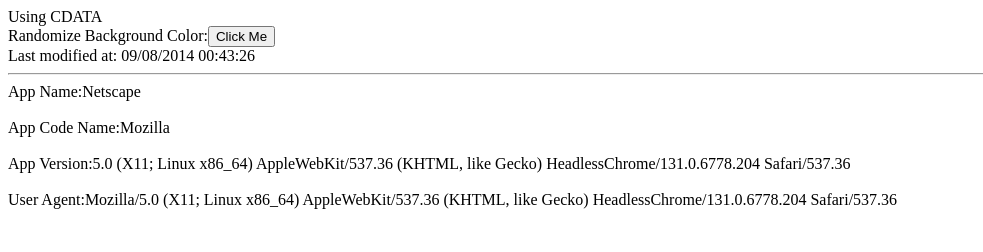
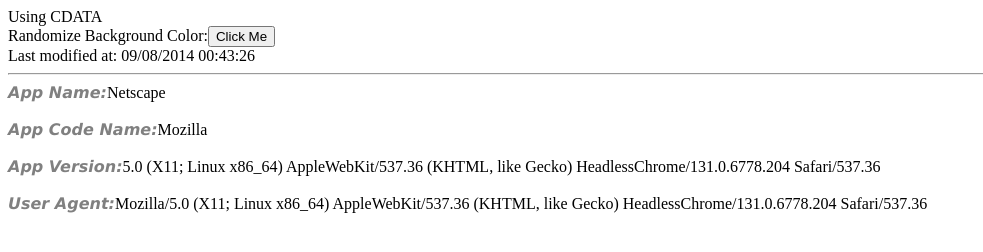
Before and after one commit to BrianKolowitz/infsci2560_samples, a plain HTML site: page public_html/week3/index.html in a window 1280 px wide. Shown: the whole page, without its empty margins (0-983 px from the left). Drawn offline with Linux system fonts and the light colour scheme.

Commit message:
add app.css under week 3

```diff
--- a/public_html/week3/app.css
+++ b/public_html/week3/app.css
@@ -1,9 +1,7 @@
-/*
-To change this license header, choose License Headers in Project Properties.
-To change this template file, choose Tools | Templates
-and open the template in the editor.
-*/
-/*
-    Created on : Sep 7, 2014, 8:34:35 PM
-    Author     : bk
-*/
+.myLabel
+{
+    font-family: Verdana;
+    font-weight: bold;
+    font-style: italic;
+    color: #808080;
+}
--- a/public_html/week3/index.html
+++ b/public_html/week3/index.html
@@ -5,6 +5,7 @@
         <title>Week 3</title>
         <meta http-equiv="Content-Type" content="application/xml; charset=UTF-8"></meta>
         <meta name="viewport" content="width=device-width, initial-scale=1"></meta>
+        <link rel="stylesheet" href="app.css"/>
     </head>
     <body onload='init()'>
         <div>Using CDATA</div>
```
